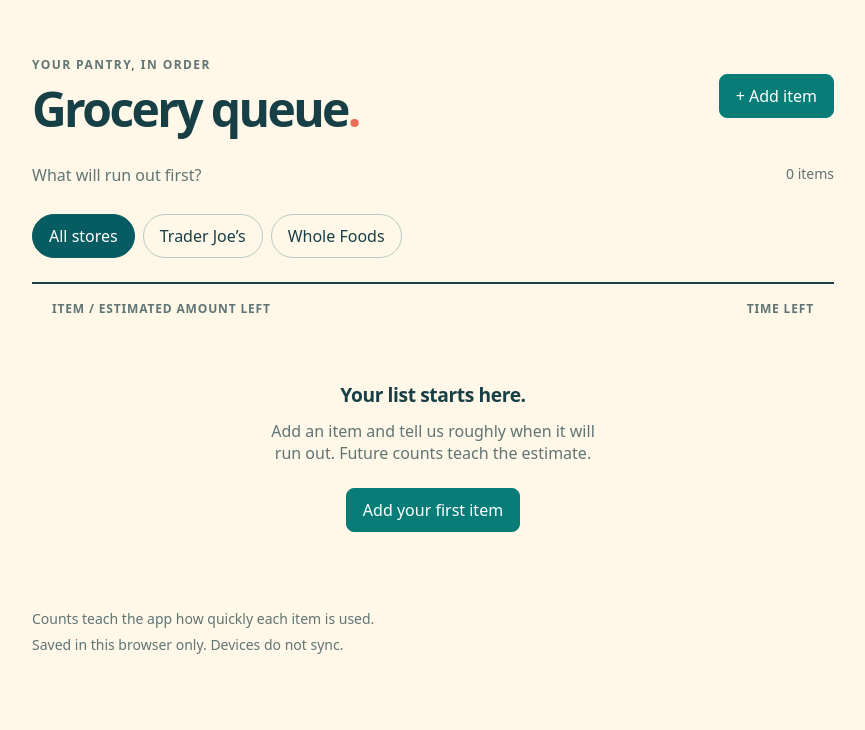
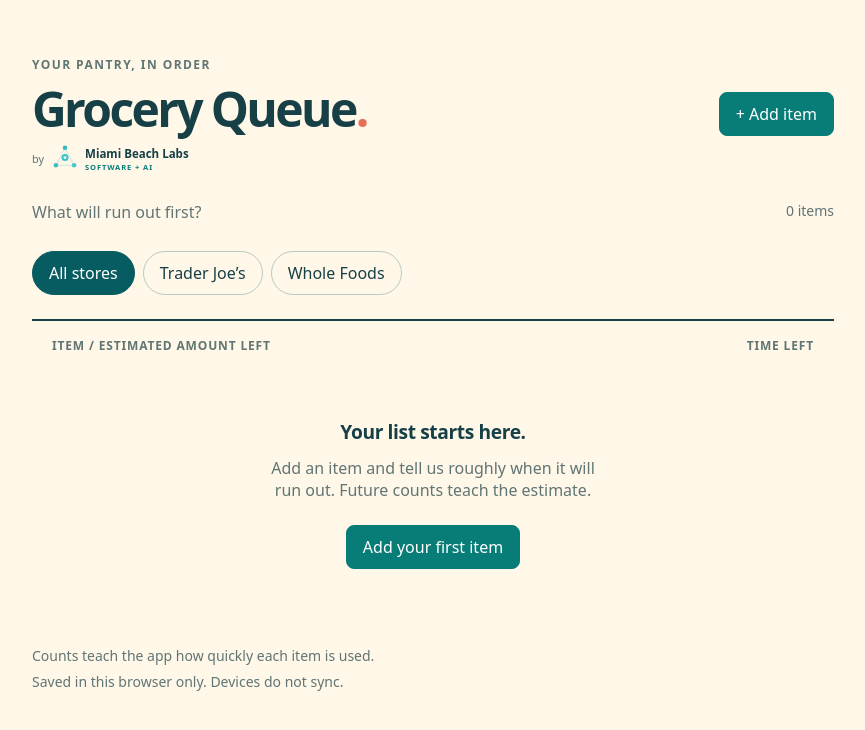
Before and after one commit to miamibeachlabs/groceryqueue, a Preact app: page / in a window 1280 px wide. Shown: the top 730 px of the page, without its empty margins (207-1072 px from the left). Built offline with nearby package versions, Linux system fonts and the light colour scheme.

Commit message:
Add Miami Beach Labs branding

```diff
--- a/index.html
+++ b/index.html
@@ -7,7 +7,7 @@
     <meta name="theme-color" content="#087d78" />
     <meta name="apple-mobile-web-app-capable" content="yes" />
     <meta name="apple-mobile-web-app-status-bar-style" content="default" />
-    <title>Grocery queue</title>
+    <title>Grocery Queue</title>
     <link rel="manifest" href="./manifest.webmanifest" />
     <link rel="icon" href="./icon.svg" type="image/svg+xml" />
     <link rel="apple-touch-icon" href="./icon-192.png" />
--- a/src/ui/App.tsx
+++ b/src/ui/App.tsx
@@ -3,6 +3,7 @@ import { Inventory, type Grocery } from '../domain/Grocery.ts';
 import { GroceryForm } from './GroceryForm.tsx';
 import { GroceryRow } from './GroceryRow.tsx';
 import { InventoryActionForm } from './InventoryActionForm.tsx';
+import { MiamiBeachLabsBrand } from './MiamiBeachLabsBrand.tsx';
 import { useInventory } from './useInventory.ts';
 
 type Editor =
@@ -61,7 +62,8 @@ export const App = () => {
       <header class="masthead">
         <div>
           <p class="eyebrow">YOUR PANTRY, IN ORDER</p>
-          <h1>Grocery queue<span>.</span></h1>
+          <h1>Grocery Queue<span>.</span></h1>
+          <MiamiBeachLabsBrand />
         </div>
         <button class="primary add-button" type="button"
           disabled={Boolean(inventory.error)} onClick={() => setEditor('new')}>
--- /dev/null
+++ b/src/ui/MiamiBeachLabsBrand.tsx
@@ -0,0 +1,28 @@
+export const MiamiBeachLabsBrand = () =>
+  <div class="byline">
+    <span>by</span>
+    <span class="mbl-brand">
+      <svg viewBox="0 0 80 80" role="img" aria-label="Miami Beach Labs">
+        <defs>
+          <linearGradient id="mbl-gradient" x1="0" y1="0" x2="80" y2="80"
+            gradientUnits="userSpaceOnUse">
+            <stop offset="0%" stop-color="#2ab5b5" />
+            <stop offset="100%" stop-color="#4ecece" />
+          </linearGradient>
+        </defs>
+        <g fill="none" stroke="url(#mbl-gradient)">
+          <path d="M40 8 14 58h52L40 8Z" stroke-width="1.8" opacity=".45" />
+          <path d="M40 8v28M14 58l26-22 26 22" stroke-width="1.2" opacity=".22" />
+        </g>
+        <circle cx="40" cy="8" r="6.5" fill="url(#mbl-gradient)" />
+        <circle cx="14" cy="58" r="6.5" fill="url(#mbl-gradient)" />
+        <circle cx="66" cy="58" r="6.5" fill="url(#mbl-gradient)" />
+        <circle cx="40" cy="36" r="10" fill="url(#mbl-gradient)" />
+        <circle cx="40" cy="36" r="4.2" fill="#fffdf8" opacity=".92" />
+      </svg>
+      <span>
+        <strong>Miami Beach Labs</strong>
+        <small>Software + AI</small>
+      </span>
+    </span>
+  </div>;
--- a/styles.css
+++ b/styles.css
@@ -15,6 +15,12 @@ button.danger-link { margin-left: auto; color: #a23e2b; border-color: transparen
 .eyebrow { margin: 0 0 10px; color: var(--muted); font-size: .75rem; font-weight: 700; letter-spacing: .12em; }
 h1 { margin: 0; font-size: clamp(2rem, 6vw, 3rem); font-weight: 750; line-height: 1.1; letter-spacing: -.055em; }
 h1 span { color: var(--coral); }
+.byline { display: flex; align-items: center; gap: 7px; margin-top: 9px; color: var(--muted); font-size: .68rem; }
+.mbl-brand { display: flex; align-items: center; gap: 6px; }
+.mbl-brand svg { display: block; width: 28px; height: 28px; }
+.mbl-brand > span { display: flex; flex-direction: column; gap: 1px; white-space: nowrap; }
+.mbl-brand strong { color: var(--ink); font-size: .72rem; font-weight: 750; }
+.mbl-brand small { color: var(--turquoise); font-size: .47rem; font-weight: 650; letter-spacing: .12em; text-transform: uppercase; }
 .intro { display: flex; justify-content: space-between; gap: 16px; margin: 28px 0; color: var(--muted); }
 .intro p { margin: 0; }
 .intro span { font-size: .875rem; }
```
Also changed, not shown: manifest.webmanifest, 1 other file (tests, documents, lock files or other folders).
